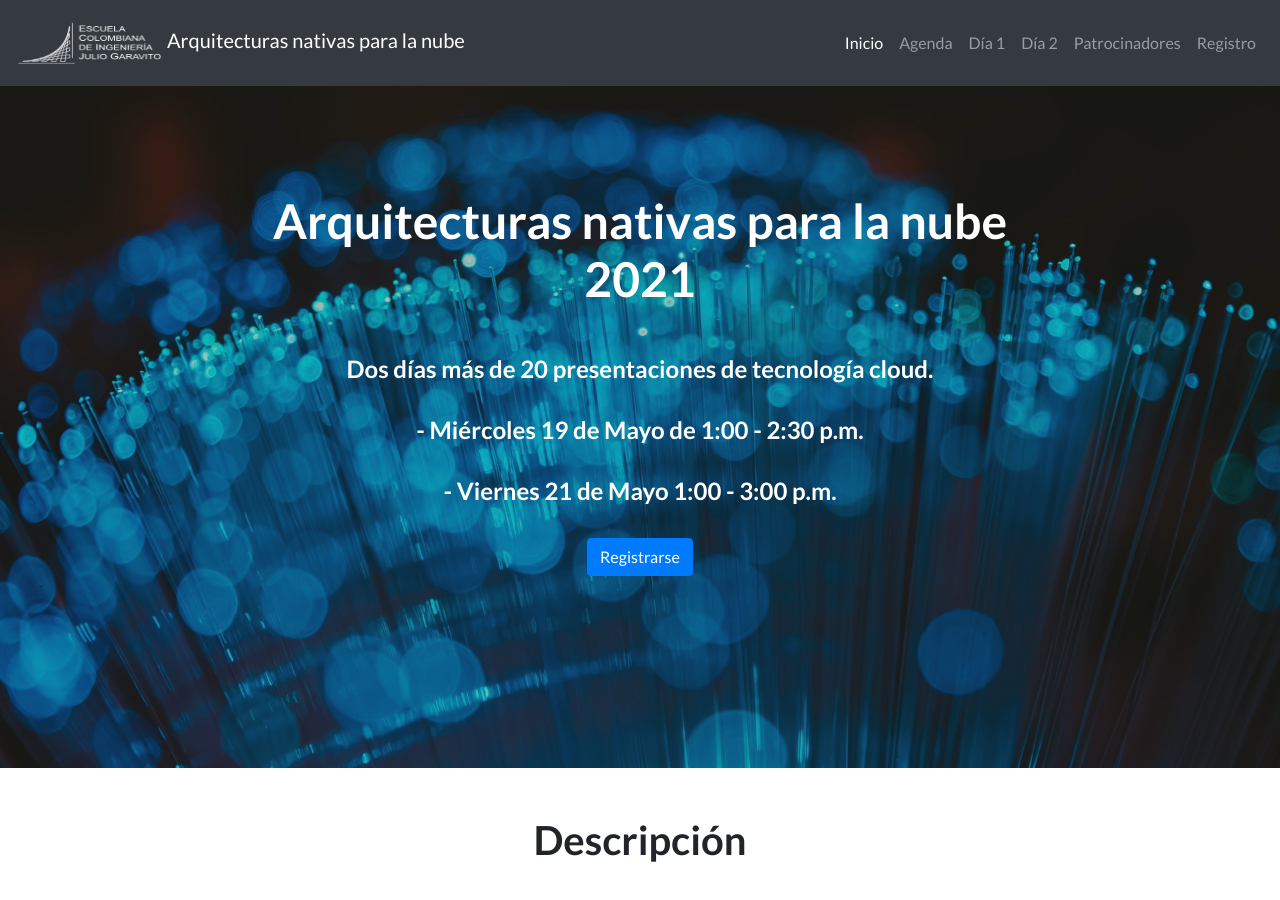
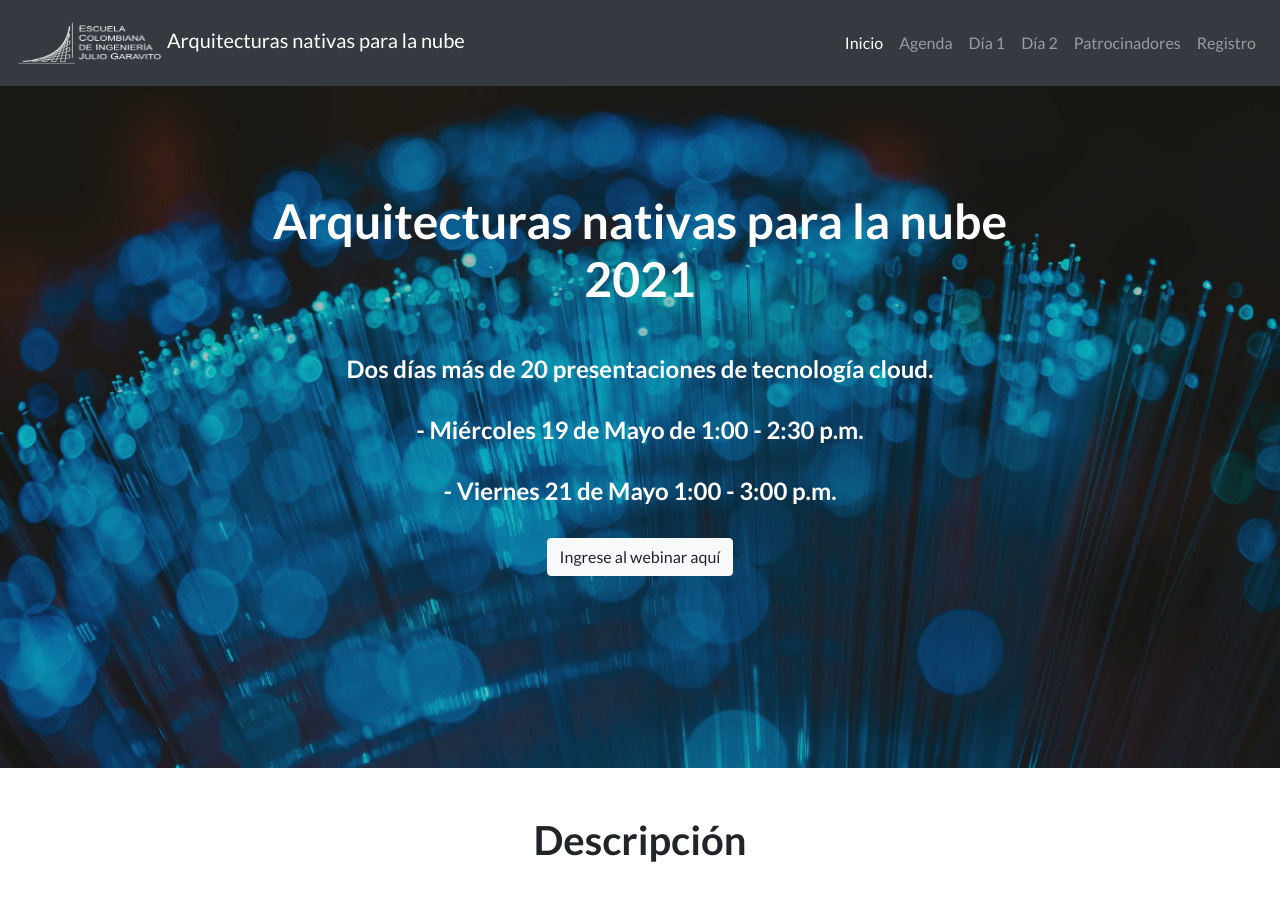
Before and after one commit to dnielben/dnielben.github.io, a Jekyll site: the page events/cloudnative2021/index.html, which Jekyll copies as it is, in a window 1280 px wide and 900 px high. Built offline with Jekyll 4.4.1, drawn with Linux system fonts in a browser that asks for light colours; an icon font too large for the unit is left out.

Commit message:
page with link

```diff
--- a/events/cloudnative2021/index.html
+++ b/events/cloudnative2021/index.html
@@ -84,12 +84,7 @@
             <br/>
             <h4> - Viernes 21 de Mayo 1:00 - 3:00 p.m.</h4>
             <br/>
-            <!-- Noscript content for added SEO -->
-<noscript><a href="https://www.eventbrite.co/e/arquitecturas-nativas-para-la-nube-2021-registration-154480735037" rel="noopener noreferrer" target="_blank"></noscript>
-  <!-- You can customize this button any way you like -->
-  <button id="eventbrite-widget-modal-trigger-154480735037" type="button"
-  class="btn btn-primary">Registrarse</button>
-  <noscript></a>Registrarse</noscript>
+            <a href="https://teams.microsoft.com/l/meetup-join/19:c3c25a1b383342af852db38377f40940@thread.tacv2/1620775181023?context=%7B%22Tid%22:%2250640584-2a40-4216-a84b-9b3ee0f3f6cf%22,%22Oid%22:%227302efa4-8ccb-432c-9ba4-9d30c41a153c%22%7D"><button type="button" class="btn btn-light">Ingrese al webinar aquí</button></a>
 
         </div>
 
```
